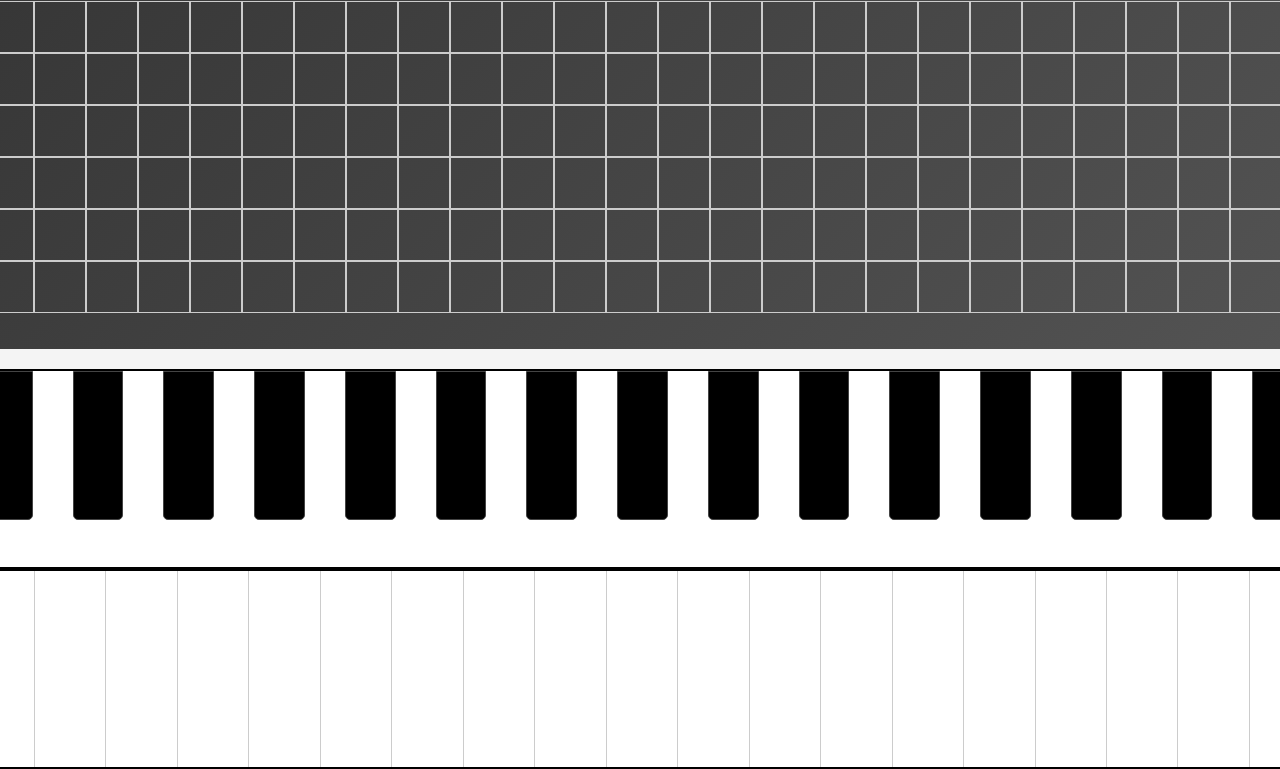
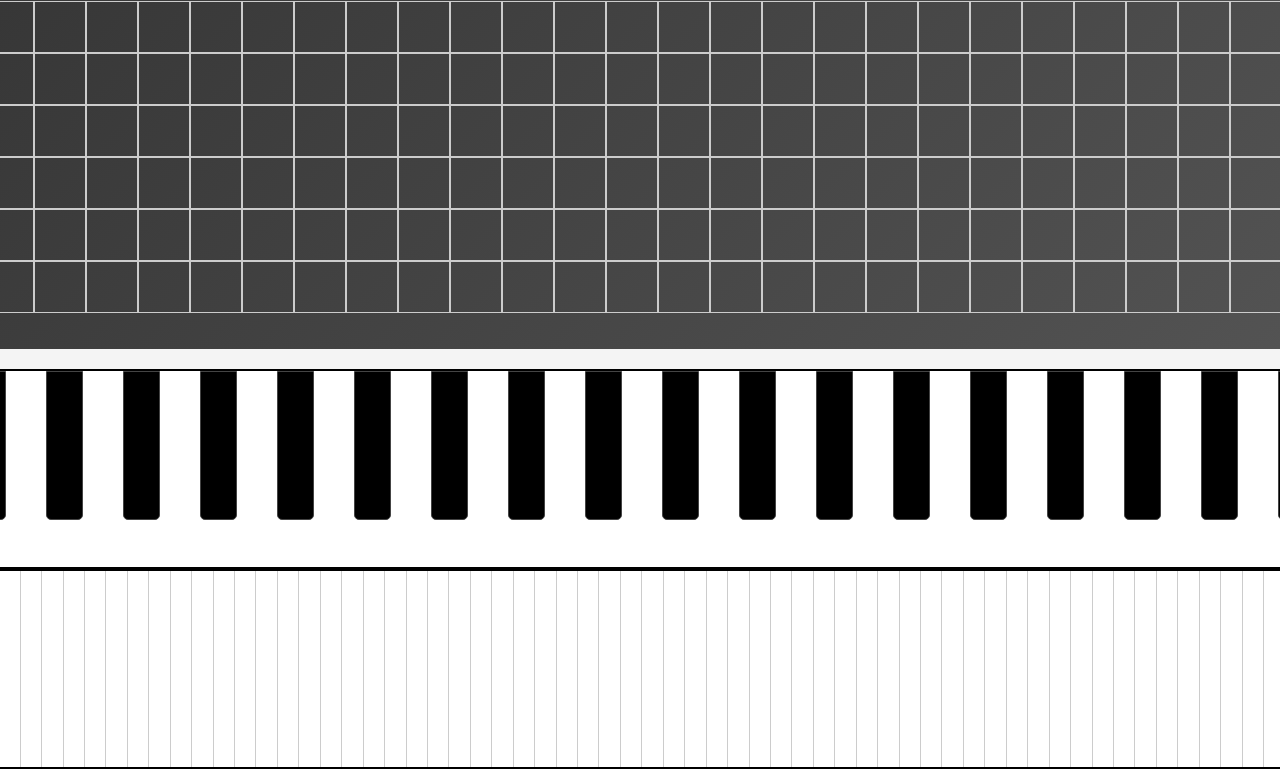
Before and after one commit to WilliamJardim/piano, a plain HTML site: page gui/ui.html in a window 1280 px wide. Shown: the part 99-868 px from the top of the page. Drawn offline with Linux system fonts and the light colour scheme.

Commit message:
Tocar teclas

```diff
--- /dev/null
+++ b/gui/teclas.js
@@ -0,0 +1,28 @@
+//Teclas de cima
+document.getElementById('teclas-cima').innerHTML = ``;
+for( let i = 300 ; i < 500 ; i = i + 10 ){
+    document.getElementById('teclas-cima').innerHTML += `<div class="key black" data-convert="false" data-note="${i}"></div>`;
+}
+
+//Teclas de baixo
+document.getElementById('teclas-baixo').innerHTML = ``;
+for( let i = 300 ; i < 1000 ; i = i + 10 ){
+    document.getElementById('teclas-baixo').innerHTML += `<div class="key white" data-convert="false" data-note="${i}"></div>`;
+}
+
+// Adiciona ouvintes de clique aos botões das teclas
+document.querySelectorAll('.key').forEach(key => {
+
+    key.addEventListener('click', () => {
+        const note = key.getAttribute('data-note');
+
+        if( !key.getAttribute('data-convert') ){
+            playGuitarraEletrica(notes[note], 0.5);
+
+        }else if( key.getAttribute('data-convert') == "false" )
+        {
+            playGuitarraEletrica(Number(note), 0.5);
+        }
+    });
+
+});
--- a/gui/ui.html
+++ b/gui/ui.html
@@ -18,56 +18,14 @@
 
     <!-- Teclas Brancas -->
     <div class="piano-container">
-      <div class="container-keys keys-black">
-        <div class="key empty" id="teclas-cima"></div>
-
-          <!-- Teclas Pretas -->
-          <div class="key black" data-note="C#"></div>
-          <div class="key black" data-note="D#"></div>
-          <div class="key black" data-note="F#"></div>
-          <div class="key black" data-note="G#"></div>
-          <div class="key black" data-note="A#"></div>
-
-          <div class="key black" data-note="C#"></div>
-          <div class="key black" data-note="D#"></div>
-          <div class="key black" data-note="F#"></div>
-          <div class="key black" data-note="G#"></div>
-          <div class="key black" data-note="A#"></div>
-
-          <div class="key black" data-note="C#"></div>
-          <div class="key black" data-note="D#"></div>
-          <div class="key black" data-note="F#"></div>
-          <div class="key black" data-note="G#"></div>
-          <div class="key black" data-note="A#"></div>
-
+      <div class="container-keys keys-black" id="teclas-cima">
+        <div class="key empty"></div>
+        <!-- Teclas Pretas -->
         <div class="key empty"></div>
       </div>
 
       <div class="container-keys keys-white" id="teclas-baixo">
         <!-- Teclas Brancas -->
-        <div class="key white" data-note="C"></div>
-        <div class="key white" data-note="D"></div>
-        <div class="key white" data-note="E"></div>
-        <div class="key white" data-note="F"></div>
-        <div class="key white" data-note="G"></div>
-        <div class="key white" data-note="A"></div>
-        <div class="key white" data-note="B"></div>
-
-        <div class="key white" data-note="C"></div>
-        <div class="key white" data-note="D"></div>
-        <div class="key white" data-note="E"></div>
-        <div class="key white" data-note="F"></div>
-        <div class="key white" data-note="G"></div>
-        <div class="key white" data-note="A"></div>
-        <div class="key white" data-note="B"></div>
-
-        <div class="key white" data-note="C"></div>
-        <div class="key white" data-note="D"></div>
-        <div class="key white" data-note="E"></div>
-        <div class="key white" data-note="F"></div>
-        <div class="key white" data-note="G"></div>
-        <div class="key white" data-note="A"></div>
-        <div class="key white" data-note="B"></div>
       </div>
 
     </div>
@@ -75,4 +33,8 @@
 </body>
 
 <script src="grid.js"></script>
+<script src="teclas.js"></script>
+<script src="../notesmap.js"></script>
+<script src="../instrumentos.js"></script>
+<script src="../main.js"></script>
 </html>
--- a/main.js
+++ b/main.js
@@ -138,7 +138,7 @@ function playComposition( compositionObj ){
 }
 
 
-
+/*
   document.querySelectorAll('.container')[0].innerHTML = ``;
   for( let i = 300 ; i < 1090 ; i = i + 10 ){
     document.querySelectorAll('.container')[0].innerHTML += `<div class="piano-key" data-convert="false" data-note="${i}"></div>`;
@@ -157,3 +157,4 @@ document.querySelectorAll('.piano-key').forEach(key => {
       }
   });
 });
+*/
```
